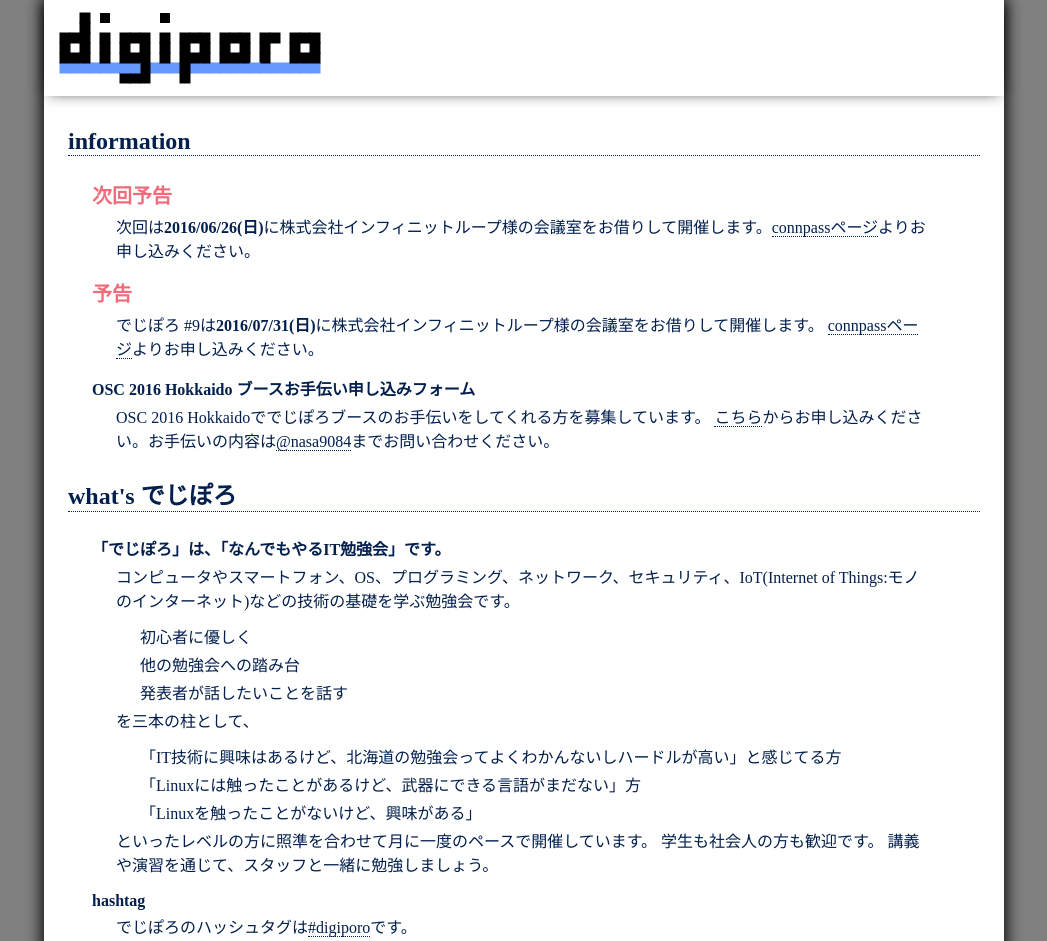
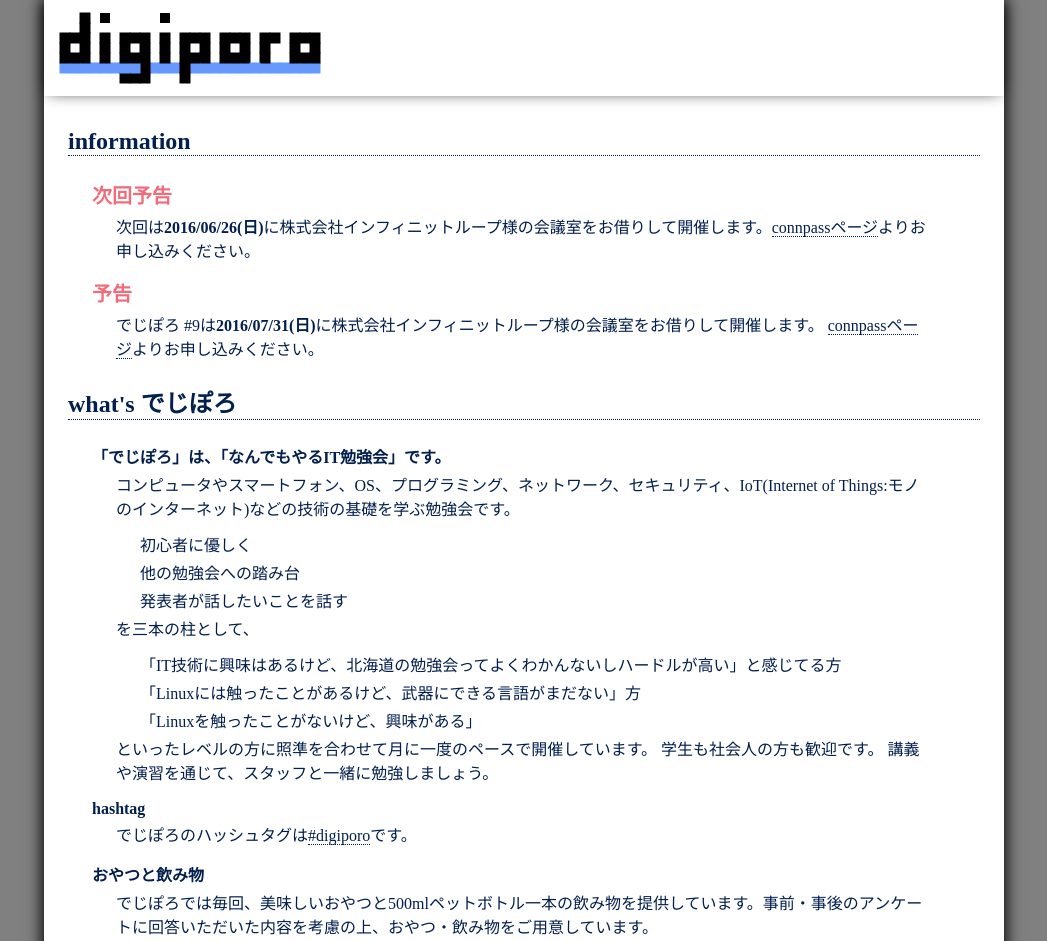
Before and after one commit to nasa9084/digiporo-site, a plain HTML site: page index.html in a window 1280 px wide. Shown: the top 941 px of the page, without its empty margins (116-1163 px from the left). Drawn offline with nearby package versions, Linux system fonts and the light colour scheme; files that its build step writes are made by us from their sources.

Commit message:
remove: OSC info

```diff
--- a/index.html
+++ b/index.html
@@ -35,11 +35,6 @@
             <p>
               でじぽろ #9は<strong>2016/07/31(日)</strong>に株式会社インフィニットループ様の会議室をお借りして開催します。 <a href="http://digiporo.connpass.com/event/34018">connpassページ</a>よりお申し込みください。
             </p>
-          </article>
-          <article>
-            <h3>OSC 2016 Hokkaido ブースお手伝い申し込みフォーム</h3>
-            <p>OSC 2016 Hokkaidoででじぽろブースのお手伝いをしてくれる方を募集しています。
-              <a href="https://docs.google.com/forms/d/1eLnCyt_ibrqwo0SsDh1-pgxwxE5Hi_VasNi2wktsSgo/viewform">こちら</a>からお申し込みください。お手伝いの内容は<a href="https://twitter.com/nasa9084">@nasa9084</a>までお問い合わせください。</p>
           </article>
         </section>
 
```
